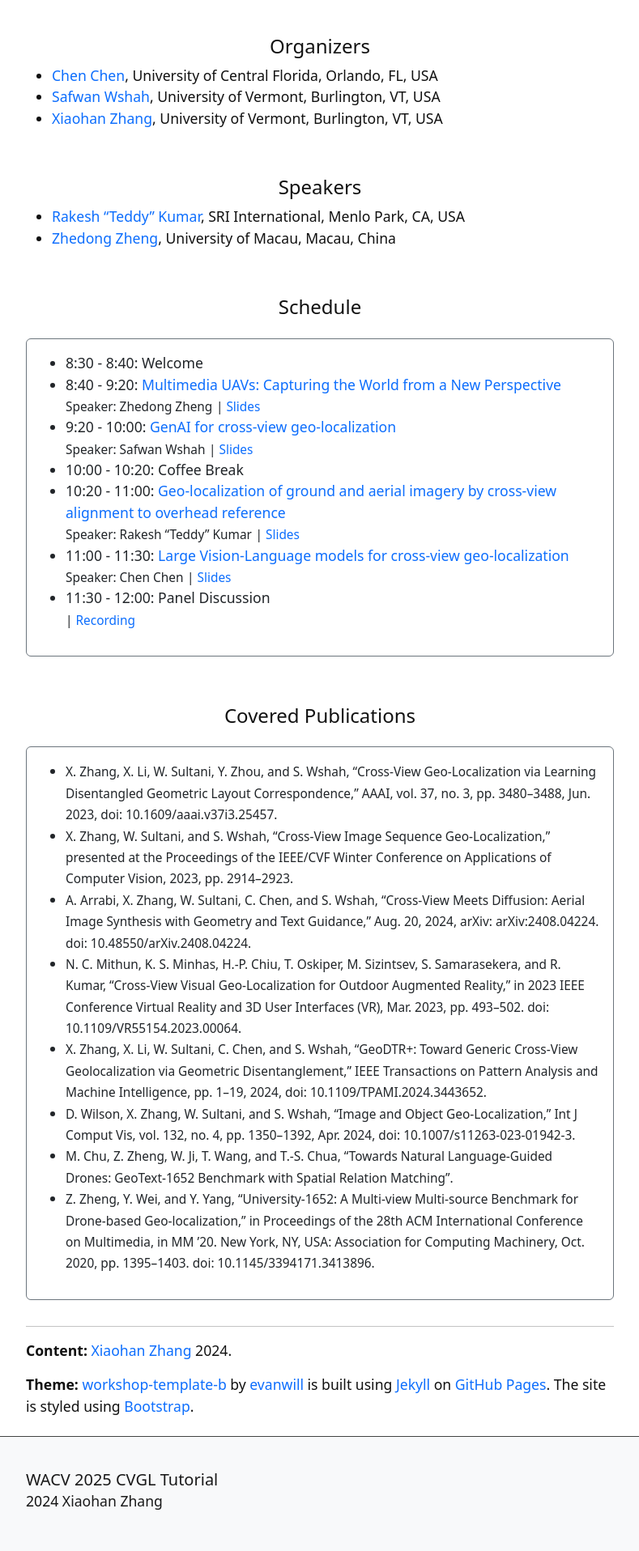
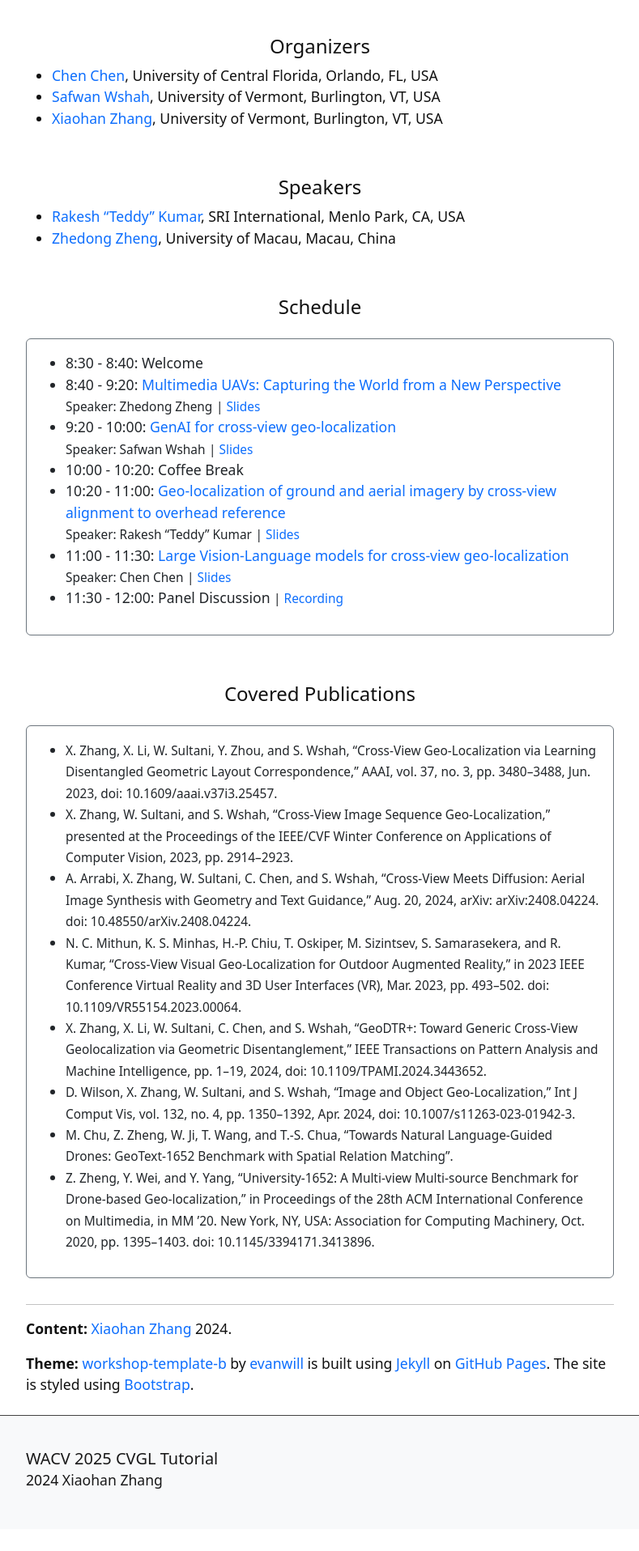
Before and after one commit to zxh009123/WACV25_CVGL_Tutorial, a Jekyll site: the page built from index.md, in a window 1280 px wide. Shown: the part 1077-2993 px from the top of the page at 81% size, without its empty margins (245-1034 px from the left). Built offline with Jekyll 4.4.1, drawn with Linux system fonts in a browser that asks for light colours; after the commit the page ends 2966 px from its top, so only the background shows below that.

Commit message:
remove br in recording

```diff
--- a/_includes/toc.html
+++ b/_includes/toc.html
@@ -23,7 +23,7 @@
                     {% if section.NoLink %}
                     <li>
                         <h>{{ section.time }}: </h>
-                        <h> {{ section.title }}</h> <br>
+                        <h> {{ section.title }}</h>
                         <!-- <small> Time: {{ section.time }}</small> -->
                         {% if section.recording %}
                         <small>| <a href="{{section.recording}}">Recording</a></small>
```
